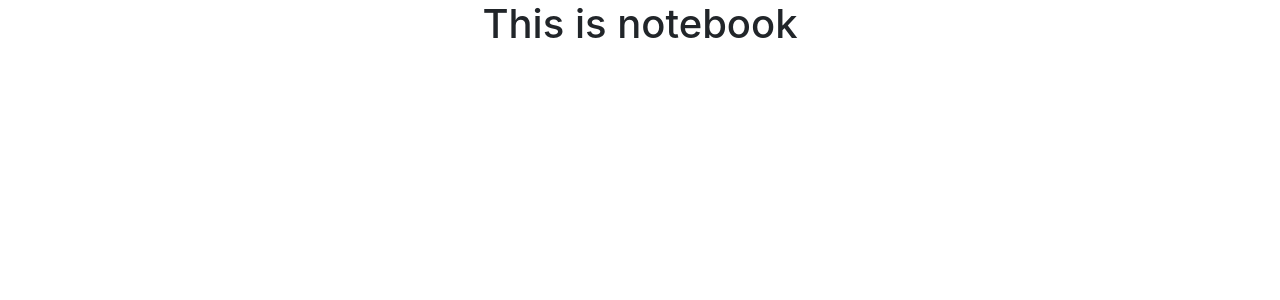
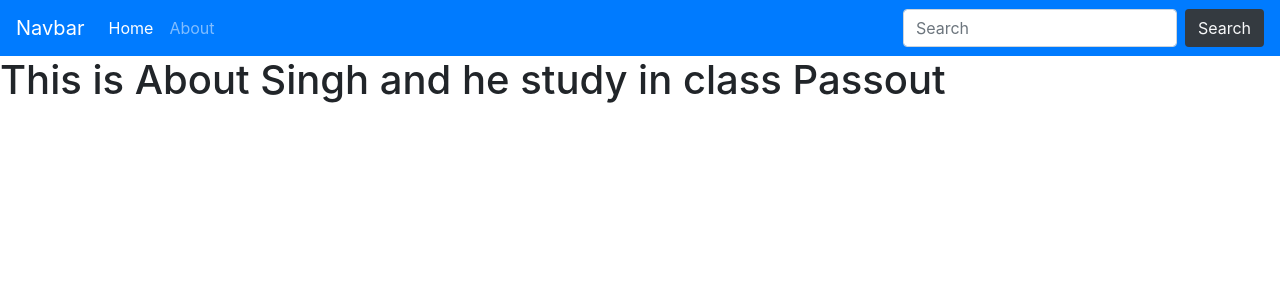
Before and after one commit to as23julycode/notebook-react, a React (Create React App) app: page /about in a window 1280 px wide. Shown: the top 300 px of the page. Built offline with nearby package versions, Linux system fonts and the light colour scheme.

Commit message:
context api kayse banaye aur state to har ak component me kase bhej ye code kiya hai notestate aur notecontext file bana ke

```diff
--- a/package.json
+++ b/package.json
@@ -6,6 +6,7 @@
     "@testing-library/jest-dom": "^5.17.0",
     "@testing-library/react": "^13.4.0",
     "@testing-library/user-event": "^13.5.0",
+    "bootstrap": "^5.3.1",
     "concurrently": "^8.2.0",
     "react": "^18.2.0",
     "react-dom": "^18.2.0",
@@ -18,7 +19,7 @@
     "build": "react-scripts build",
     "test": "react-scripts test",
     "eject": "react-scripts eject",
-    "both" : "concurrently \"npm run start\" \"nodemon backend/index.js\""
+    "both": "concurrently \"npm run start\" \"nodemon backend/index.js\""
   },
   "eslintConfig": {
     "extends": [
--- a/public/index.html
+++ b/public/index.html
@@ -11,9 +11,9 @@
     />
     <link rel="apple-touch-icon" href="%PUBLIC_URL%/logo192.png" />
     <link
-      href="https://cdn.jsdelivr.net/npm/bootstrap@5.3.1/dist/css/bootstrap.min.css"
       rel="stylesheet"
-      integrity="sha384-4bw+/aepP/YC94hEpVNVgiZdgIC5+VKNBQNGCHeKRQN+PtmoHDEXuppvnDJzQIu9"
+      href="https://cdn.jsdelivr.net/npm/bootstrap@4.1.3/dist/css/bootstrap.min.css"
+      integrity="sha384-MCw98/SFnGE8fJT3GXwEOngsV7Zt27NXFoaoApmYm81iuXoPkFOJwJ8ERdknLPMO"
       crossorigin="anonymous"
     />
     <!--
@@ -35,10 +35,19 @@
   <body>
     <noscript>You need to enable JavaScript to run this app.</noscript>
     <div id="root"></div>
-
     <script
-      src="https://cdn.jsdelivr.net/npm/bootstrap@5.3.1/dist/js/bootstrap.bundle.min.js"
-      integrity="sha384-HwwvtgBNo3bZJJLYd8oVXjrBZt8cqVSpeBNS5n7C8IVInixGAoxmnlMuBnhbgrkm"
+      src="https://code.jquery.com/jquery-3.3.1.slim.min.js"
+      integrity="sha384-q8i/X+965DzO0rT7abK41JStQIAqVgRVzpbzo5smXKp4YfRvH+8abtTE1Pi6jizo"
+      crossorigin="anonymous"
+    ></script>
+    <script
+      src="https://cdn.jsdelivr.net/npm/popper.js@1.14.3/dist/umd/popper.min.js"
+      integrity="sha384-ZMP7rVo3mIykV+2+9J3UJ46jBk0WLaUAdn689aCwoqbBJiSnjAK/l8WvCWPIPm49"
+      crossorigin="anonymous"
+    ></script>
+    <script
+      src="https://cdn.jsdelivr.net/npm/bootstrap@4.1.3/dist/js/bootstrap.min.js"
+      integrity="sha384-ChfqqxuZUCnJSK3+MXmPNIyE6ZbWh2IMqE241rYiqJxyMiZ6OW/JmZQ5stwEULTy"
       crossorigin="anonymous"
     ></script>
   </body>
--- a/src/App.js
+++ b/src/App.js
@@ -1,11 +1,23 @@
-import logo from './logo.svg';
-import './App.css';
+import "./App.css";
+import { BrowserRouter as Router, Route, Routes } from "react-router-dom";
+import Navbar from "./components/Navbar";
+import Home from "./components/Home";
+import About from "./components/About";
+import NoteState from "./context/notes/NoteState";
 
 function App() {
   return (
-    <div className="App">
-      <h1>This is  notebook</h1>
-    </div>
+    <>
+      <NoteState>
+        <Router>
+          <Navbar />
+          <Routes>
+            <Route exact path="/" element={<Home />} />
+            <Route exact path="/about" element={<About />} />
+          </Routes>
+        </Router>
+      </NoteState>
+    </>
   );
 }
 
--- a/src/components/About.js
+++ b/src/components/About.js
@@ -1,9 +1,14 @@
-import React from 'react'
+import React, { useContext, useEffect } from 'react'
+import NoteContext from '../context/notes/NoteContext'
 
 export const About = () => {
+  const a = useContext(NoteContext)
+  useEffect(()=>{
+    a.update();
+  })
   return (
     <div>
-      <h1> This is About</h1>
+      <h1> This is About {a.state.name} and he study in class {a.state.class}</h1>
     </div>
   )
 }
--- /dev/null
+++ b/src/components/Navbar.js
@@ -0,0 +1,30 @@
+import React, { useEffect } from 'react'
+import { Link } from 'react-router-dom'
+
+const Navbar = () => {
+  return (
+    <nav className="navbar navbar-expand-lg navbar-dark bg-primary">
+  <Link className="navbar-brand" to="/">Navbar</Link>
+  <button className="navbar-toggler" type="button" data-toggle="collapse" data-target="#navbarSupportedContent" aria-controls="navbarSupportedContent" aria-expanded="false" aria-label="Toggle navigation">
+    <span className="navbar-toggler-icon"></span>
+  </button>
+
+  <div className="collapse navbar-collapse" id="navbarSupportedContent">
+    <ul className="navbar-nav mr-auto">
+      <li className="nav-item active">
+        <Link className="nav-link" to="/">Home</Link>
+      </li>
+      <li className="nav-item">
+        <Link className="nav-link" to="/about">About</Link>
+      </li>
+    </ul>
+    <form className="form-inline my-2 my-lg-0">
+      <input className="form-control mr-sm-2" type="search" placeholder="Search" aria-label="Search"/>
+      <button className="btn text-light bg-dark my-2 my-sm-0" type="submit">Search</button>
+    </form>
+  </div>
+</nav>
+  )
+}
+
+export default Navbar
--- a/src/components/home.js
+++ b/src/components/home.js
@@ -1,9 +1,10 @@
 import React from 'react'
 
 export const Home = () => {
+
   return (
     <div>
-      <h1> This is home</h1>
+      <h1> This is Home</h1>
     </div>
   )
 }
--- /dev/null
+++ b/src/context/notes/NoteContext.js
@@ -0,0 +1,7 @@
+// isme keveal ham context use karne ke lea react is call laga rahe hai/
+// isme aur kuch nahi ho raha hai
+import { createContext } from "react";
+
+const NoteContext = createContext();
+
+export default NoteContext
--- /dev/null
+++ b/src/context/notes/NoteState.js
@@ -0,0 +1,26 @@
+import React from 'react';
+import NoteContext from './NoteContext';
+import { useState } from 'react';
+// yaha se ham state ko call lagayenge aur bhejenge jis component me need hogi hame
+
+// agar yaha ham koi funcion bhi export karte hai to usko bhi ham use kar sakte hai skill to update karne ke lea
+const NoteState = (props) =>{
+    const s1 = {
+        "name": "Aditya",
+        "class": "B.Tech"
+    }
+    const [state, setState] = useState(s1)
+    const update = () =>{
+        setTimeout(()=>{
+            setState({"name": "Singh", "class": "Passout",})
+        }, 1000);
+    }
+    return(
+        // single curly braces me pass nahi kiaya kyu ki javascript objec thai ye islea hame ye duble me pass karna pada
+        <NoteContext.Provider value={{state, update}}>
+            {props.children}
+        </NoteContext.Provider>
+    )
+}
+
+export default NoteState;
```
Also changed, not shown: 1 other file (tests, documents, lock files or other folders).
